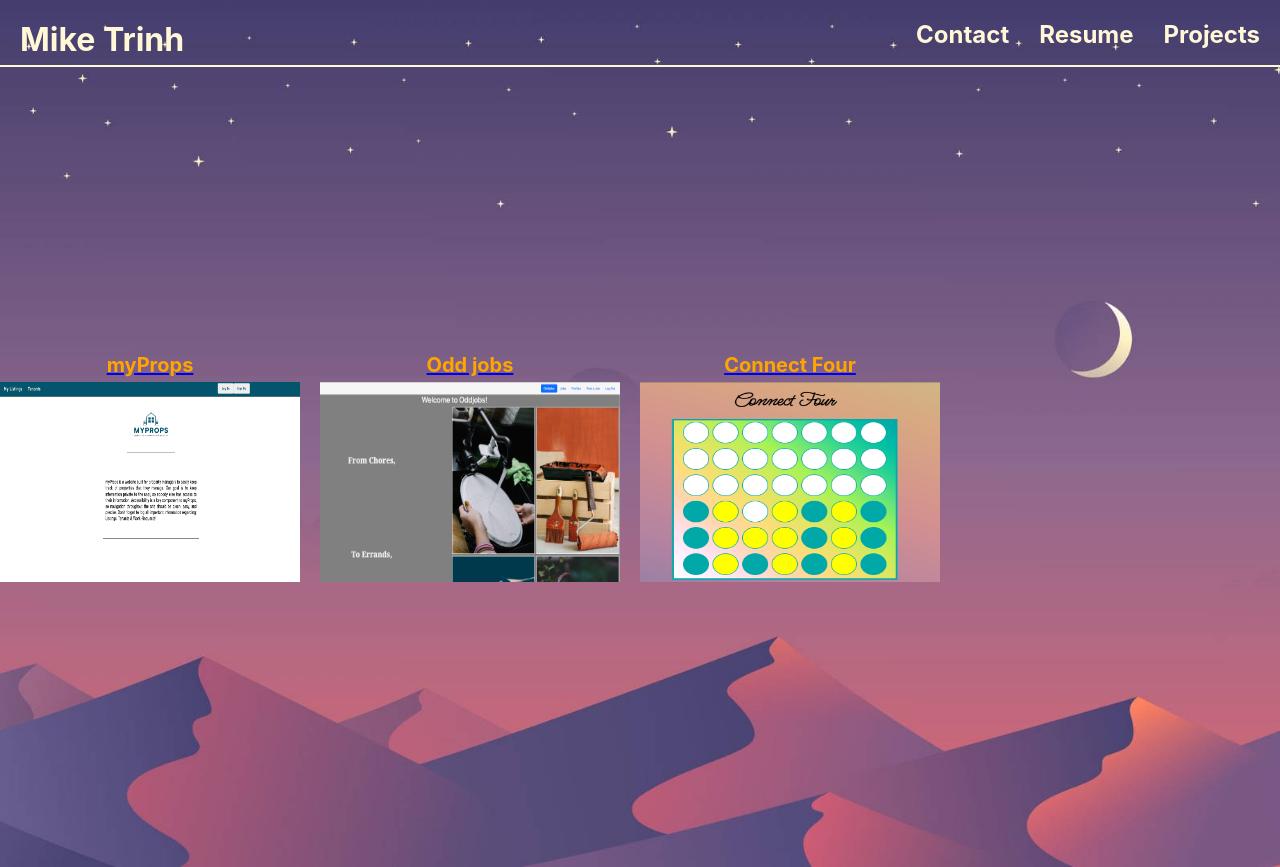
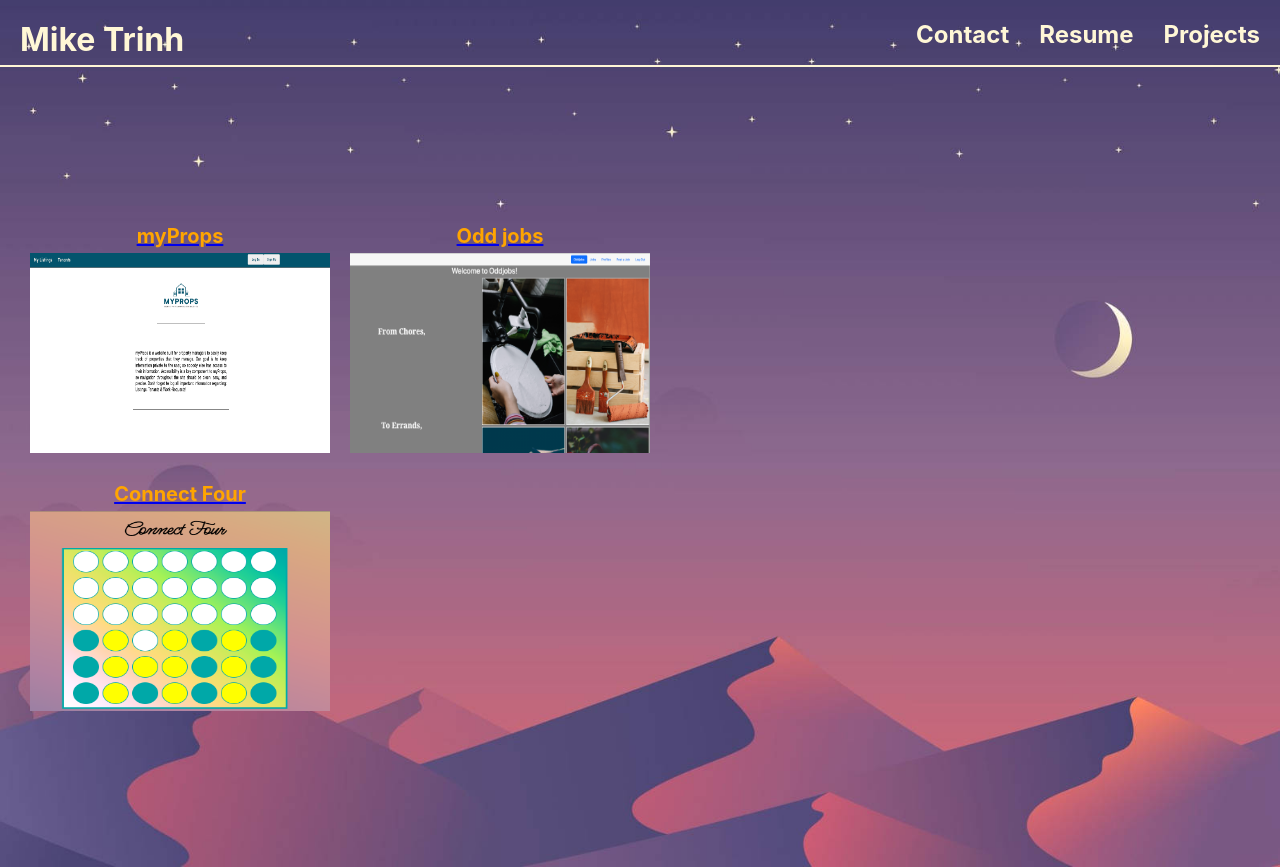
Before and after one commit to hieptrinh96/react-portfolio, a React (Create React App) app: page /projects in a window 1280 px wide. Built offline with nearby package versions, Linux system fonts and the light colour scheme.

Commit message:
change grid layout of projects

```diff
--- a/src/components/ProjectList/ProjectList.css
+++ /dev/null
@@ -1,12 +0,0 @@
-.project-container {
-  display: flex;
-  justify-content: flex-start;
-  align-items: center;
-  background-color: none;
-  gap: 20px;
-  height: 100vh;
-}
-
-.project {
-  font-size: 1.5em;
-}
--- a/src/components/ProjectList/ProjectList.jsx
+++ b/src/components/ProjectList/ProjectList.jsx
@@ -1,10 +1,10 @@
 import ProjectPreview from '../ProjectPreview/ProjectPreview'
-import './ProjectList.css'
+import styles from './ProjectList.module.css'
 const ProjectList = (props) => {
   return (
-    <div className="project-container">
+    <div className={styles["project-container"]}>
       {props.projects.map(project =>
-        <div key={project.title}>
+        <div key={project.title} className={styles['title-container']}>
           <ProjectPreview
             projectTitle={project.title}
             projectImage={project.image}
--- /dev/null
+++ b/src/components/ProjectList/ProjectList.module.css
@@ -0,0 +1,18 @@
+.project-container {
+  /* display: flex;
+  justify-content: flex-start;
+  align-items: center; */
+  display: grid;
+  grid-template-columns: repeat(2, 1fr);
+  align-content: center;
+  width: fit-content;
+  background-color: none;
+  gap: 20px;
+  height: 100vh;
+  margin-left: 30px;
+}
+
+
+.project {
+  font-size: 1.5em;
+}
```
